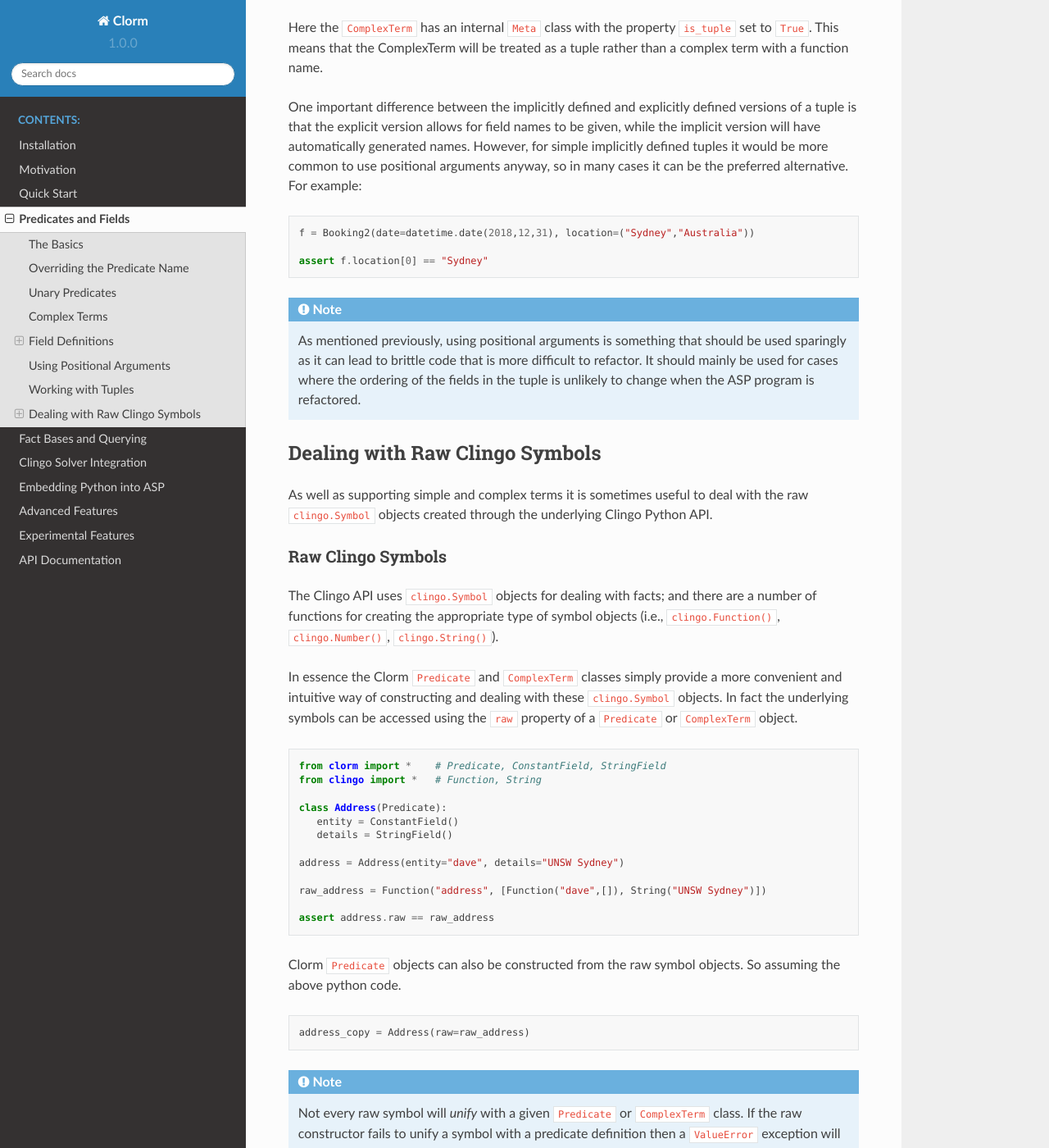
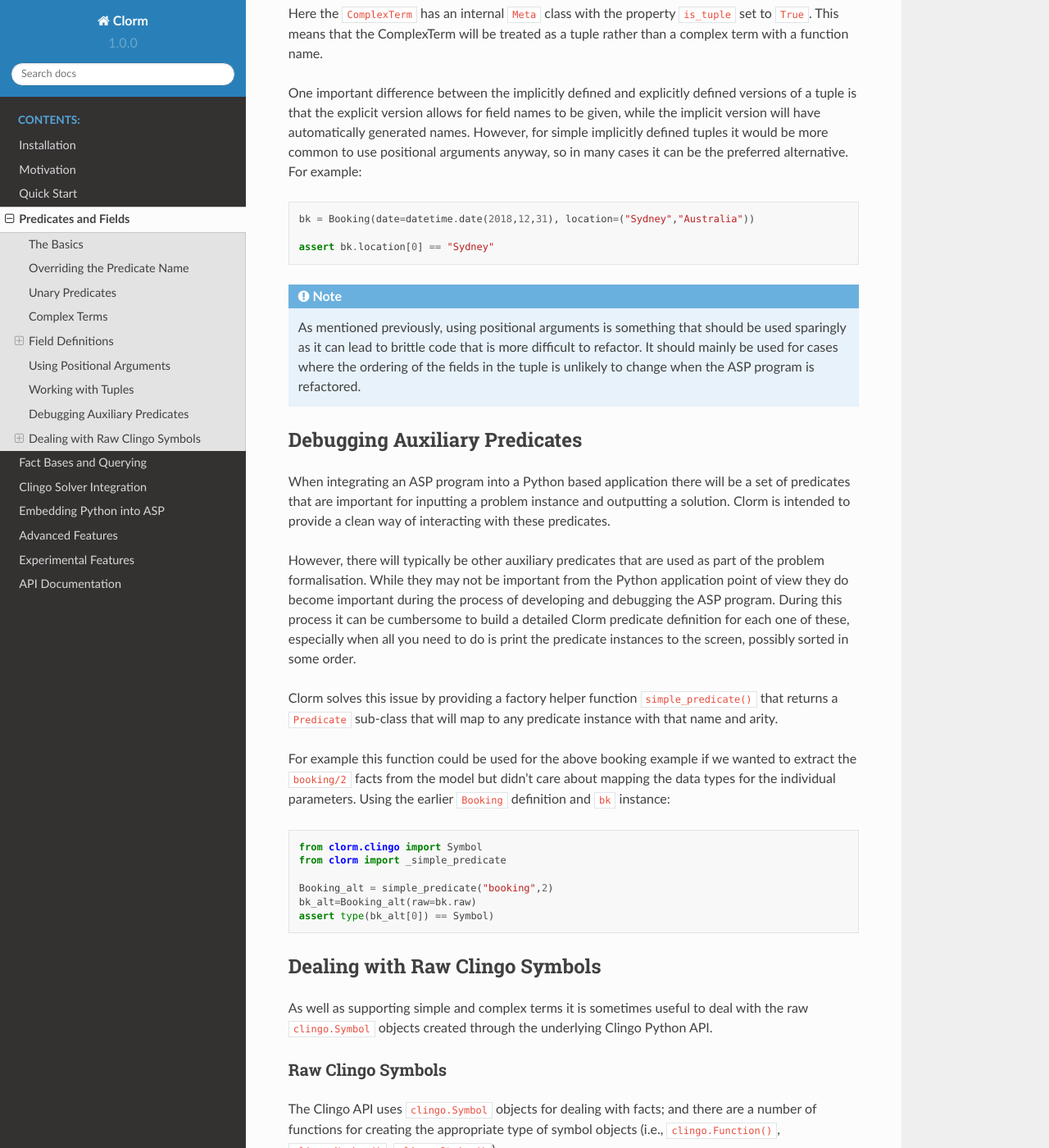
Before and after one commit to potassco/clorm, a Sphinx documentation site: the page built from docs/clorm/predicate.rst, in a window 1280 px wide and 1400 px high, scrolled down 10591 px. Shown: the whole window at 82% size. Built offline with Sphinx 7.4.7 and the Read the Docs theme 2.0.0, drawn with Linux system fonts in a browser that asks for light colours.

Commit message:
Renamed define_nls() to simple_predicate() and added documentation

```diff
--- a/docs/clorm/predicate.rst
+++ b/docs/clorm/predicate.rst
@@ -219,8 +219,7 @@ The predicate class containing complex terms can be instantiated as expected:
 
 .. code-block:: python
 
-   booking=Booking(date="2018-12-31",
-                   location=Location(city="Sydney","Australia"))
+   bk=Booking(date="2018-12-31", location=Location(city="Sydney",country="Australia"))
 
 Note: as with the field definition for simple terms it is possible to specify a
 complex field definition with ``default`` or ``index`` parameters. For example,
@@ -551,7 +550,7 @@ above, simply instantiate ``Booking`` in the obvious way.
 
 .. code-block:: python
 
-   f = Booking(date=datetime.date(2018,12,31), location=("Sydney","Australia"))
+   bk = Booking(date=datetime.date(2018,12,31), location=("Sydney","Australia"))
 
 
 While it is unnecessary to define a seperate ``ComplexTerm`` sub-class
@@ -584,9 +583,9 @@ alternative. For example:
 
 .. code-block:: python
 
-   f = Booking2(date=datetime.date(2018,12,31), location=("Sydney","Australia"))
+   bk = Booking(date=datetime.date(2018,12,31), location=("Sydney","Australia"))
 
-   assert f.location[0] == "Sydney"
+   assert bk.location[0] == "Sydney"
 
 .. note::
 
@@ -594,6 +593,41 @@ alternative. For example:
    be used sparingly as it can lead to brittle code that is more difficult to
    refactor. It should mainly be used for cases where the ordering of the fields
    in the tuple is unlikely to change when the ASP program is refactored.
+
+Debugging Auxiliary Predicates
+------------------------------
+
+When integrating an ASP program into a Python based application there will be a
+set of predicates that are important for inputting a problem instance and
+outputting a solution. Clorm is intended to provide a clean way of interacting
+with these predicates.
+
+However, there will typically be other auxiliary predicates that are used as
+part of the problem formalisation. While they may not be important from the
+Python application point of view they do become important during the process of
+developing and debugging the ASP program. During this process it can be
+cumbersome to build a detailed Clorm predicate definition for each one of these,
+especially when all you need to do is print the predicate instances to the
+screen, possibly sorted in some order.
+
+Clorm solves this issue by providing a factory helper function
+``simple_predicate()`` that returns a ``Predicate`` sub-class that will map to
+any predicate instance with that name and arity.
+
+For example this function could be used for the above booking example if we
+wanted to extract the ``booking/2`` facts from the model but didn't care about
+mapping the data types for the individual parameters. Using the earlier
+``Booking`` definition and ``bk`` instance:
+
+.. code-block:: python
+
+   from clorm.clingo import Symbol
+   from clorm import _simple_predicate
+
+   Booking_alt = simple_predicate("booking",2)
+   bk_alt=Booking_alt(raw=bk.raw)
+   assert type(bk_alt[0]) == Symbol)
+
 
 Dealing with Raw Clingo Symbols
 -------------------------------
```
Also changed, not shown: docs/clorm/api.rst (+24 -8 lines), 4 other files.
